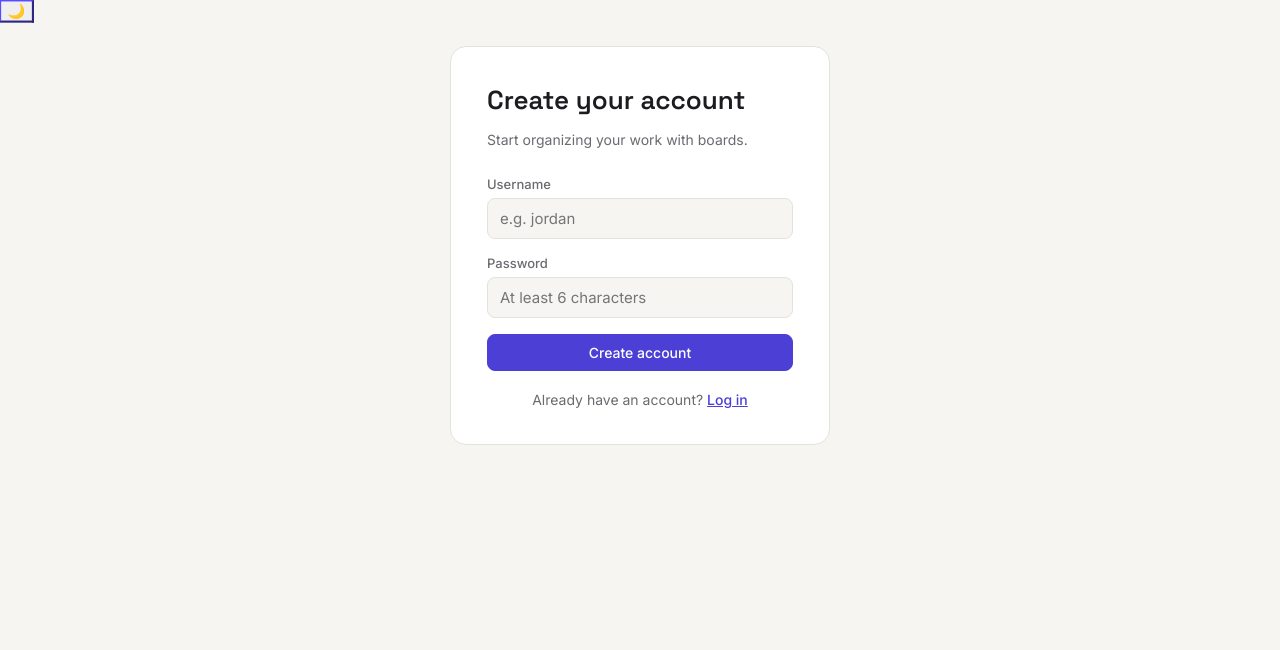
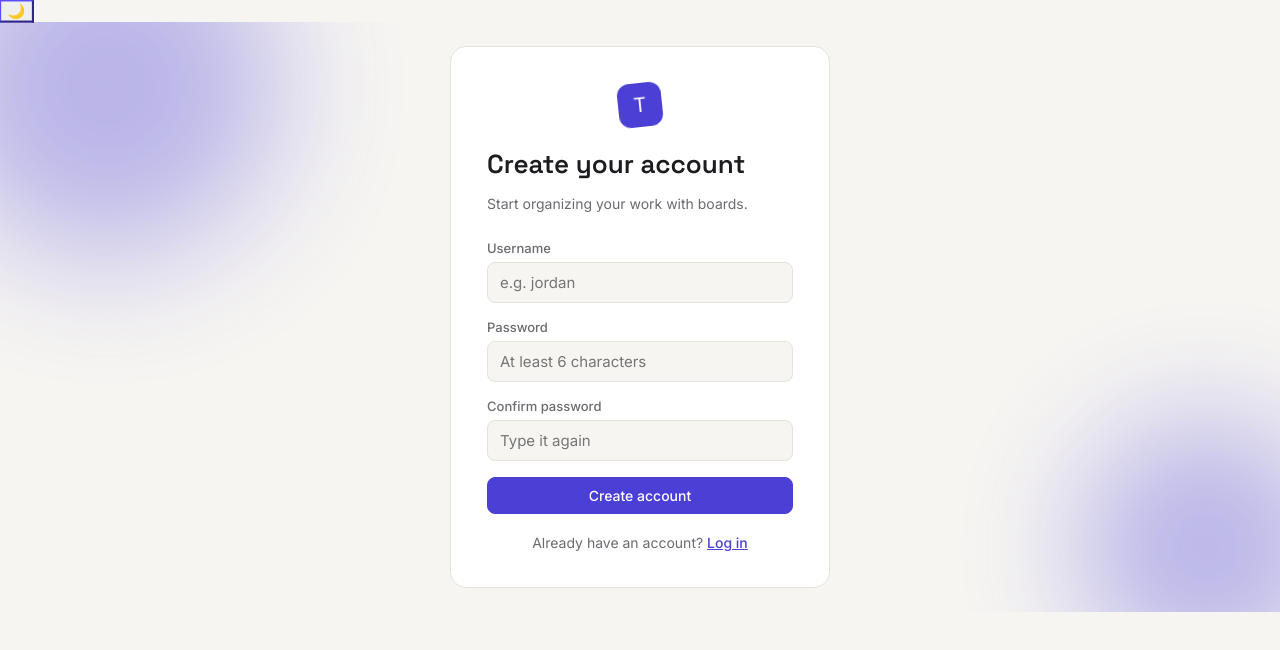
Before and after one commit to n4tly-darkgonet/taskflow, a React (Vite) app in the folder frontend/: page /register in a window 1280 px wide. Shown: the top 650 px of the page. Built offline with nearby package versions, Linux system fonts and the light colour scheme; no server answers.

Commit message:
Redesign auth pages, add confirm password, add animations

```diff
--- a/frontend/src/pages/Login.jsx
+++ b/frontend/src/pages/Login.jsx
@@ -28,7 +28,13 @@ export default function Login() {
 
   return (
     <div className="auth-shell">
+      <div className="auth-blob auth-blob-1" aria-hidden="true"></div>
+      <div className="auth-blob auth-blob-2" aria-hidden="true"></div>
+
       <div className="auth-card">
+        <div className="auth-brand">
+          <span className="brand-mark">T</span>
+        </div>
         <h1>Welcome back</h1>
         <p className="auth-sub">Log in to see your boards.</p>
 
--- a/frontend/src/pages/Register.jsx
+++ b/frontend/src/pages/Register.jsx
@@ -6,6 +6,7 @@ import { useAuth } from "../context/AuthContext.jsx";
 export default function Register() {
   const [username, setUsername] = useState("");
   const [password, setPassword] = useState("");
+  const [confirmPassword, setConfirmPassword] = useState("");
   const [error, setError] = useState("");
   const [loading, setLoading] = useState(false);
   const { login } = useAuth();
@@ -14,6 +15,12 @@ export default function Register() {
   async function handleSubmit(e) {
     e.preventDefault();
     setError("");
+
+    if (password !== confirmPassword) {
+      setError("Those passwords don't match. Try typing them again.");
+      return;
+    }
+
     setLoading(true);
     try {
       const data = await api.register(username, password);
@@ -28,7 +35,13 @@ export default function Register() {
 
   return (
     <div className="auth-shell">
+      <div className="auth-blob auth-blob-1" aria-hidden="true"></div>
+      <div className="auth-blob auth-blob-2" aria-hidden="true"></div>
+
       <div className="auth-card">
+        <div className="auth-brand">
+          <span className="brand-mark">T</span>
+        </div>
         <h1>Create your account</h1>
         <p className="auth-sub">Start organizing your work with boards.</p>
 
@@ -57,6 +70,18 @@ export default function Register() {
               minLength={6}
             />
           </div>
+          <div className="field">
+            <label htmlFor="confirmPassword">Confirm password</label>
+            <input
+              id="confirmPassword"
+              type="password"
+              value={confirmPassword}
+              onChange={(e) => setConfirmPassword(e.target.value)}
+              placeholder="Type it again"
+              required
+              minLength={6}
+            />
+          </div>
           <button type="submit" className="btn btn-primary" style={{ width: "100%" }} disabled={loading}>
             {loading ? "Creating account..." : "Create account"}
           </button>
--- a/frontend/src/styles.css
+++ b/frontend/src/styles.css
@@ -119,11 +119,15 @@ a {
   border-radius: 8px;
   font-size: 14px;
   font-weight: 500;
-  transition: border-color 0.15s ease, background 0.15s ease;
+  transition: border-color 0.15s ease, background 0.15s ease, transform 0.1s ease;
 }
 
 .btn:hover {
   border-color: var(--ink-soft);
+}
+
+.btn:active {
+  transform: scale(0.97);
 }
 
 .btn-primary {
@@ -149,7 +153,25 @@ a {
 }
 
 /* Auth pages */
+@keyframes floatBlob {
+  0%, 100% { transform: translate(0, 0) scale(1); }
+  33% { transform: translate(30px, -20px) scale(1.08); }
+  66% { transform: translate(-20px, 25px) scale(0.95); }
+}
+
+@keyframes fadeInUp {
+  from { opacity: 0; transform: translateY(14px); }
+  to { opacity: 1; transform: translateY(0); }
+}
+
+@keyframes popIn {
+  from { opacity: 0; transform: scale(0.85) rotate(-10deg); }
+  to { opacity: 1; transform: scale(1) rotate(-6deg); }
+}
+
 .auth-shell {
+  position: relative;
+  overflow: hidden;
   flex: 1;
   display: flex;
   align-items: center;
@@ -157,13 +179,56 @@ a {
   padding: 24px;
 }
 
+.auth-blob {
+  position: absolute;
+  border-radius: 50%;
+  filter: blur(60px);
+  opacity: 0.35;
+  pointer-events: none;
+  animation: floatBlob 14s ease-in-out infinite;
+}
+
+.auth-blob-1 {
+  width: 320px;
+  height: 320px;
+  background: var(--accent);
+  top: -80px;
+  left: -80px;
+}
+
+.auth-blob-2 {
+  width: 260px;
+  height: 260px;
+  background: var(--accent);
+  bottom: -60px;
+  right: -60px;
+  animation-delay: -7s;
+}
+
+.auth-brand {
+  display: flex;
+  justify-content: center;
+  margin-bottom: 20px;
+}
+
+.auth-brand .brand-mark {
+  width: 44px;
+  height: 44px;
+  font-size: 20px;
+  border-radius: 12px;
+  animation: popIn 0.5s cubic-bezier(0.34, 1.56, 0.64, 1) both;
+}
+
 .auth-card {
+  position: relative;
+  z-index: 1;
   width: 100%;
   max-width: 380px;
   background: var(--surface);
   border: 1px solid var(--line);
   border-radius: 16px;
   padding: 36px;
+  animation: fadeInUp 0.45s ease both;
 }
 
 .auth-card h1 {
@@ -264,12 +329,26 @@ a {
   display: flex;
   flex-direction: column;
   gap: 8px;
-  transition: border-color 0.15s ease, transform 0.1s ease;
+  transition: border-color 0.15s ease, transform 0.1s ease, box-shadow 0.15s ease;
+  animation: fadeInUp 0.35s ease both;
 }
+
+/* Stagger each tile's entrance slightly so they cascade in rather than
+   all popping in at once. Covers the first 8 tiles; anything beyond
+   that just uses the same delay as the 8th. */
+.board-tile:nth-child(1) { animation-delay: 0.02s; }
+.board-tile:nth-child(2) { animation-delay: 0.06s; }
+.board-tile:nth-child(3) { animation-delay: 0.1s; }
+.board-tile:nth-child(4) { animation-delay: 0.14s; }
+.board-tile:nth-child(5) { animation-delay: 0.18s; }
+.board-tile:nth-child(6) { animation-delay: 0.22s; }
+.board-tile:nth-child(7) { animation-delay: 0.26s; }
+.board-tile:nth-child(8) { animation-delay: 0.3s; }
 
 .board-tile:hover {
   border-color: var(--accent);
-  transform: translateY(-2px);
+  transform: translateY(-3px);
+  box-shadow: 0 8px 20px rgba(0, 0, 0, 0.08);
 }
 
 .board-tile-icon {
@@ -349,6 +428,7 @@ a {
   display: flex;
   flex-direction: column;
   max-height: 100%;
+  animation: fadeInUp 0.3s ease both;
 }
 
 .column-header {
@@ -383,6 +463,11 @@ a {
   min-height: 40px;
 }
 
+@keyframes fadeIn {
+  from { opacity: 0; }
+  to { opacity: 1; }
+}
+
 .task-card {
   background: var(--surface);
   border: 1px solid var(--line);
@@ -390,6 +475,7 @@ a {
   padding: 12px 14px;
   font-size: 14px;
   line-height: 1.45;
+  animation: fadeIn 0.25s ease both;
 }
 
 .task-card p {
```
